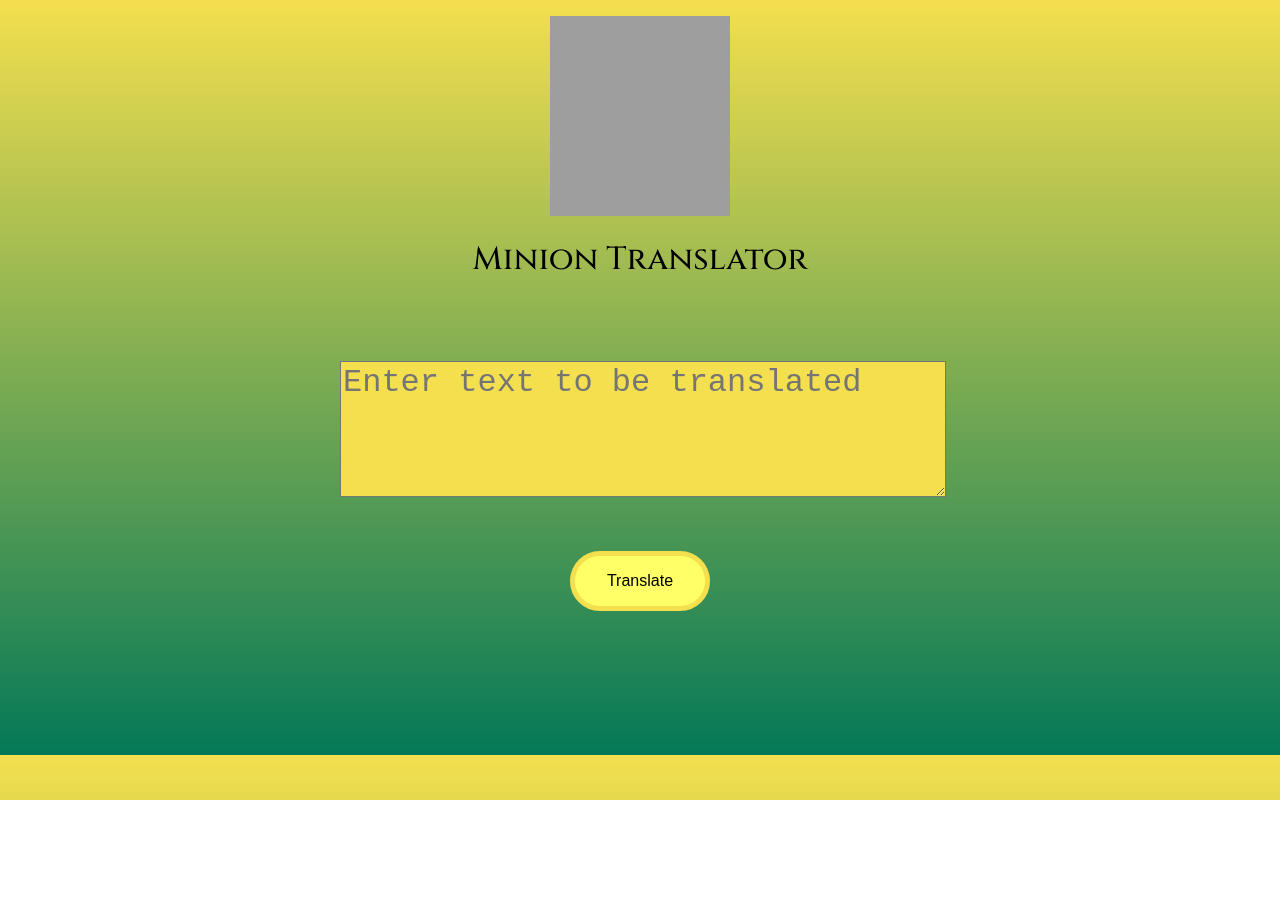
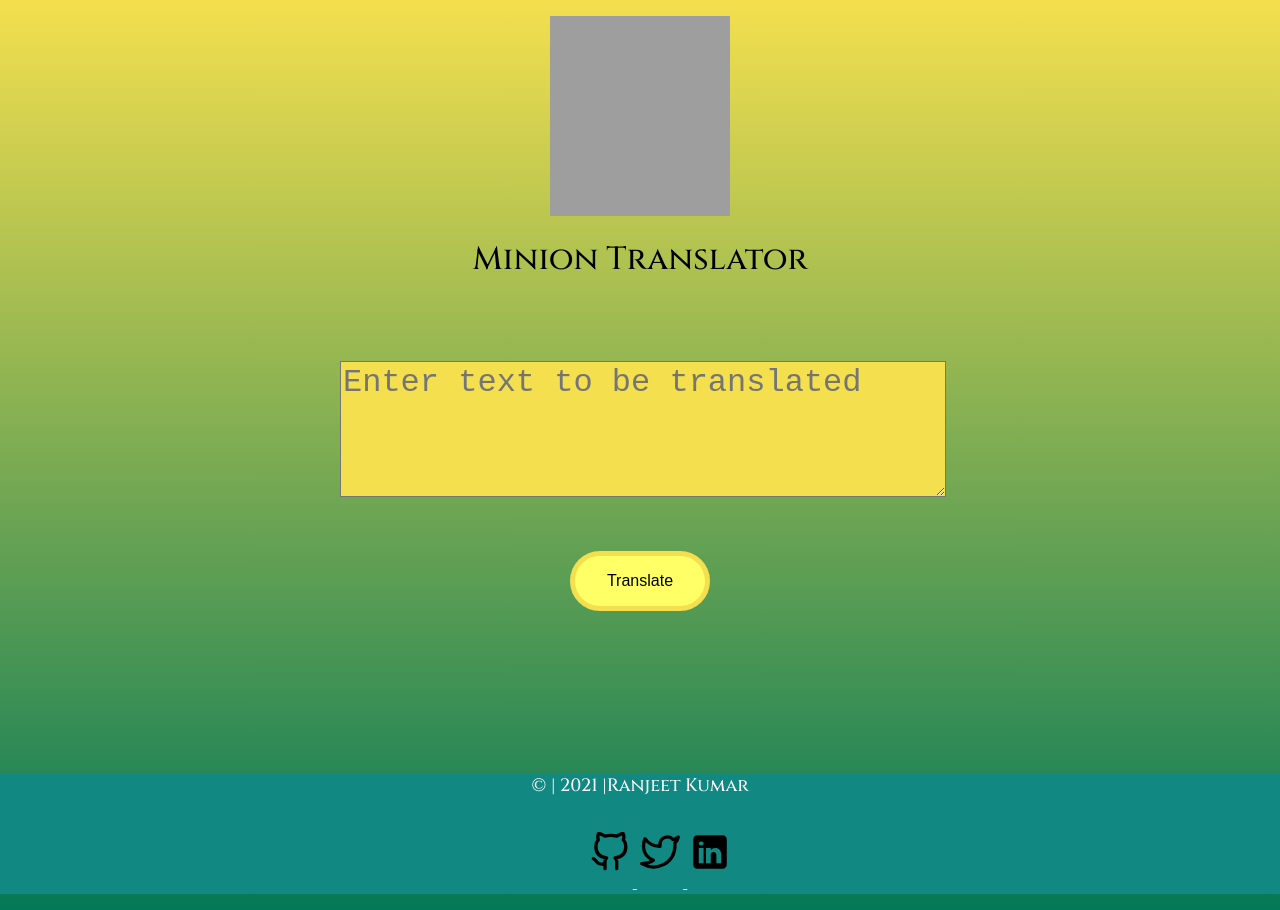
Before and after one commit to Ranjeetk489/minion-language-translator, a plain HTML site: page index.html in a window 1280 px wide. Before the commit the page ends 800 px from the top, so only its background shows below. Drawn offline with Linux system fonts and the light colour scheme; grey boxes are pictures that could not be loaded.

Commit message:
added footer

```diff
--- a/index.html
+++ b/index.html
@@ -18,7 +18,26 @@
             <div id="output"></div>
         </div>
     </div>
-    <footer id="footer"></footer>
+    <footer>
+        <p>&copy; | 2021 |Ranjeet Kumar</p>
+        <ul>
+              <li>
+                    <a class="links" href="https://github.com/Ranjeetk489?tab=repositories" target="_blank">
+                      <img src="/assets/github.svg" alt="github" />
+                    </a>
+              </li>
+              <li>
+                    <a class="links" href=" https://twitter.com/Kumar_Ranjeet1?s=09" target="_blank">
+                      <img src="/assets/twitter.svg" alt="twitter" />
+                    </a>
+              </li>
+              <li>
+                <a class="links" href="https://www.linkedin.com/in/ranjeet-kumar-82969a15b" target="_blank">
+                  <img src="/assets/linkedin.svg" alt="linkedin" />
+                </a>
+          </li>
+        </ul>
+  </footer>
 
 </body>
 <script src="index.js"></script>
--- a/main.css
+++ b/main.css
@@ -51,7 +51,7 @@ button {
   height: 130px;
   border: 1px solid black;
 }
-.footer {
+/* .footer {
   background-color: var(--dark-yellow);
   text-align: center;
   font-size: 1.4rem;
@@ -62,4 +62,30 @@ button {
   align-items: center;
   justify-content: center;
   margin-bottom: 0;
+} */
+footer {
+  text-align: center;
+  background-color: #118882;
+  color: #fff;
 }
+
+footer p {
+  font-size: large;
+  text-align: center;
+}
+
+.footer-list {
+  margin: 1rem;
+}
+
+a,
+img,
+li {
+  display: inline;
+  color: #fff;
+}
+
+img {
+  width: 40px;
+  padding: 1rem 0.2rem;
+}
```
Also changed, not shown: assets/discord.svg (added), assets/github.svg (added), assets/linkedin.svg (added), assets/twitter.svg (added).
